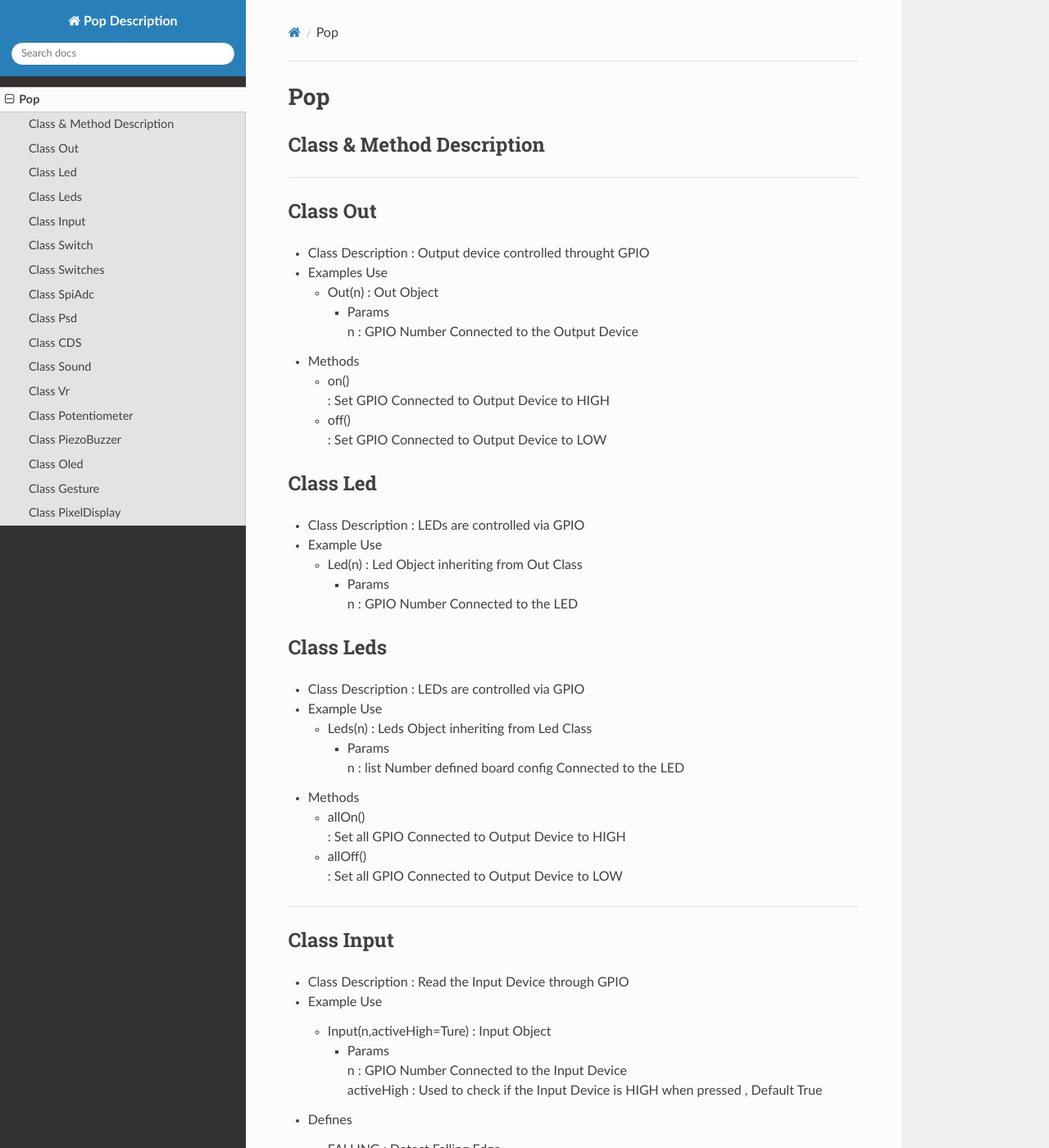
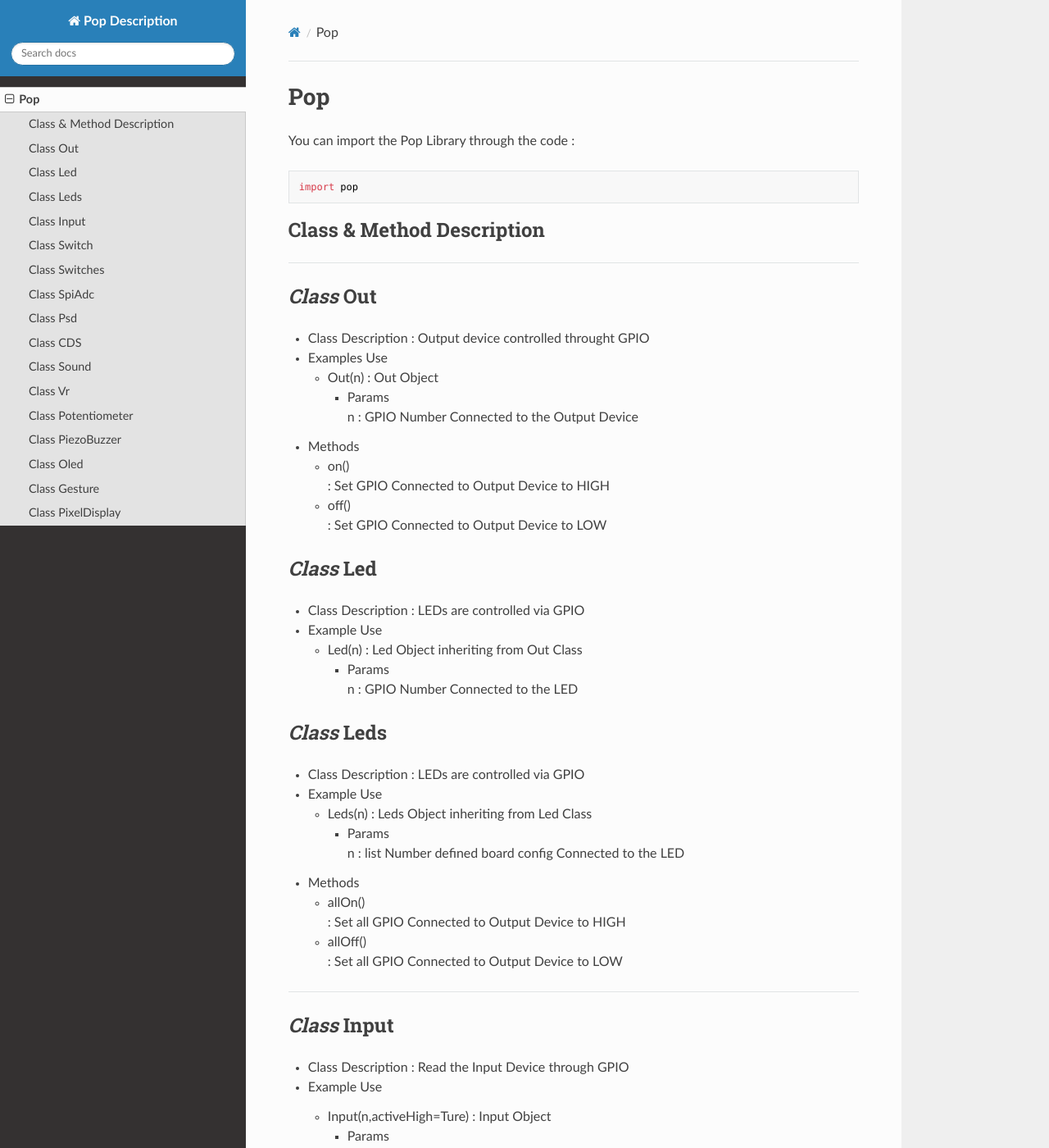
Before and after one commit to hbe-dev/pop_docs, an MkDocs documentation site: the page built from docs/index.md, in a window 1280 px wide and 1400 px high. Shown: the whole window at 82% size. Built offline with MkDocs 1.6.1, drawn with Linux system fonts in a browser that asks for light colours; nearby versions of some CDN libraries; some of the changed text lies outside the part shown.

Commit message:
Update index.md

````diff
--- a/docs/index.md
+++ b/docs/index.md
@@ -1,7 +1,14 @@
 # Pop
+You can import the Pop Library through the code :
+
+```
+import pop
+```
+
 ## Class & Method Description
 <hr/>
-## Class Out
+
+## *Class* **Out**
 * Class Description : Output device controlled throught GPIO
 * Examples Use
 	* Out(n) : Out Object
@@ -12,13 +19,13 @@
 		: Set GPIO Connected to Output Device to HIGH
 	* off()
 		: Set GPIO Connected to Output Device to LOW
-## Class Led
+## *Class* **Led**
 * Class Description : LEDs are controlled via GPIO
 * Example Use
 	* Led(n) : Led Object inheriting from Out Class
 		* Params
 			n : GPIO Number Connected to the LED
-## Class Leds
+## *Class* **Leds**
 * Class Description : LEDs are controlled via GPIO
 * Example Use
 	* Leds(n) : Leds Object inheriting from Led Class
@@ -31,7 +38,8 @@
 		: Set all GPIO Connected to Output Device to LOW
 
 <hr/>
-## Class Input
+
+## *Class* **Input**
 * Class Description : Read the Input Device through GPIO
 * Example Use
 	* Input(n,activeHigh=Ture) : Input Object
@@ -52,14 +60,14 @@
 			param : Arguments passed to the Callback function , Default None
 			type : Call condition of Callback function , Default BOTH
 
-## Class Switch
+## *Class* **Switch**
 * Class Description : Read the switch status through GPIO
 * Example Use
 	* Switch(n) : Switch Object inheriting from Input Class
 		* Params
 			n : GPIO Number Connected to the Switch
 
-## Class Switches
+## *Class* **Switches**
 * Class Description : Read the switch status through GPIO
 * Example Use
 	* Switches(n) : Switch Object inheriting from Input Class
@@ -67,7 +75,8 @@
 			n : list Number defined board config Connected to the Switch
 
 <hr/>
-## Class SpiAdc
+
+## *Class* **SpiAdc**
 * Class Description : adc chip control through spi interface
 * Example Use
 	* SpiAdc(channel, device=0, bus=0, speed=1000000) : SpiAdc object
@@ -112,7 +121,7 @@
 			max : Maximum value of raw data
 	* run() : Read data and call Callback function according to mode
 
-## Class Psd
+## *Class* **Psd**
 * Class Description : Distance measurement using PSD sensor
 * Example Use
 	* Psd(channel=-1, device=0, bus=0, speed=1000000) : PSD object inheriting from SpiAdc Class
@@ -128,7 +137,7 @@
 			val : ADC Raw Data
 			calibration : Calibration Value, Default 1.1
 
-## Class CDS
+## *Class* **CDS**
 * Class Description : Light measurement using CDS sensor
 * Example Use
 	* Cds(channel=-1, device=0, bus=0, speed=1000000) : Cds object inheriting from SpiAdc Class
@@ -144,7 +153,7 @@
 			func : Calibration function
 	* readAverage() : Read lux data from device and calibration function
 
-##  Class Sound
+## *Class* **Sound**
 * Class Description : Ambient sound measurement using Sound sensor
 * Example Use
 	* Sound(channel=-1, device=0, bus=0, speed=1000000) : Sound object inheriting from SpiAdc Class
@@ -154,7 +163,7 @@
 			bus : Not Used..
 			speed : SPI Interface Clock Speed , Default 1000000(1MHz)
 
-##   Class Vr
+## *Class* **Vr**
 * Class Description : Voltage measurement with variable resistor
 * Example Use
 	* Vr(channel=-1, device=0, bus=0, speed=1000000) : Vr object inheriting from SpiAdc Class
@@ -164,7 +173,7 @@
 			bus : Not Used..
 			speed : SPI Interface Clock Speed , Default 1000000(1MHz)
 
-##   Class Potentiometer
+## *Class* **Potentiometer**
 * Class Description : Voltage measurement with variable resistor
 * Example Use
 	* Potentiometer(channel=-1, device=0, bus=0, speed=1000000) : Potentiometer object inheriting from SpiAdc Class
@@ -183,7 +192,8 @@
 	* readAverage() : return level from range table
 
 <hr/>
-##   Class PiezoBuzzer
+
+## *Class* **PiezoBuzzer**
 * Class Description  : PiezoBuzzer controlled via Software PWM
 * Example Use
 	* PiezoBuzzer(n) : PiezoBuzzer object inheriting from PopThread
@@ -209,7 +219,8 @@
 	* isPlay() : return play status
 
 <hr/>
-##   Class Oled
+
+## *Class* **Oled**
 * Class Description : Oled Controlled vi I2C Interface
 * Example Use
 	* Oled( addr=OLED_ADDR, type=OLED_NONE_TYPE, automode=True) : Oled object inheriting from I2C Class (I2c Slave Address -> 0x3c). This method calls init(), clearDisplay()
@@ -384,7 +395,8 @@
 			automode : True or False
 
 <hr/>
-##    Class Gesture
+
+## *Class* **Gesture**
 
 * Class Description : Apds9960 Controlled via I2C Interface
 * Example Use
@@ -414,7 +426,8 @@
 		* read() : return Proximity value
 
 <hr/>
-##    Class PixelDisplay
+
+## *Class* **PixelDisplay**
 * Class Description : Pixel Display controlled via Hardware PWM
 	* PixelDisplay(width=8, height=8, gpio=-1, type=GRB, dma=10, automode=True, debug=False) : PixelDisplay object
 		* Params
@@ -450,3 +463,14 @@
 		* Params
 			invert = True : input (255,0,0) -> (0,255,255)
 			invert = False : input (255,0,0) -> (255,0,0)
+
+# Pop.AI
+Import the Pop.AI Library through the code :
+
+```
+from pop import AI
+```
+
+## Class & Method Description
+---
+Class
````
